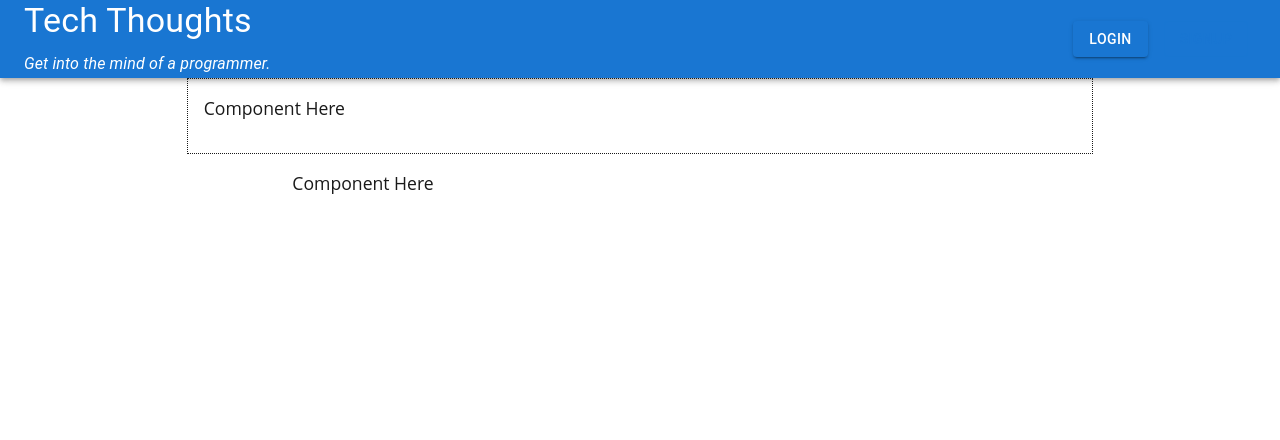
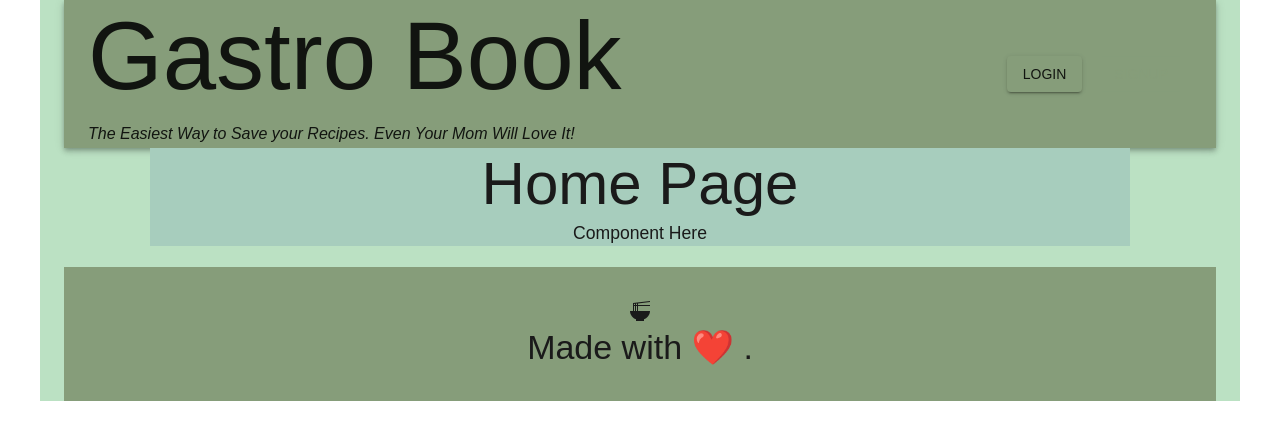
Before and after one commit to fluviangumbo/Gastro-Book, a React (Vite) app in the folder client/: page / in a window 1280 px wide. Shown: the top 440 px of the page. Built offline with nearby package versions, Linux system fonts and the light colour scheme; no server answers.

Commit message:
MUI for Home and NAV and icon packages.

```diff
--- a/client/src/App.tsx
+++ b/client/src/App.tsx
@@ -10,8 +10,30 @@ import { Outlet } from 'react-router-dom';
 import { createTheme, ThemeProvider } from '@mui/material/styles';
 
 import Header from './components/Header/index';
-// import Footer from './components/Footer/index';
-const theme = createTheme()
+import Footer from './components/Footer/index';
+import { Container } from '@mui/material';
+
+const theme = createTheme({
+  palette: {
+    primary: {
+      main: '#869D7A', // Olive green
+    },
+    secondary: {
+      main: '#FF964F', // Orange
+    },
+    background: {
+      default: '#BBE1C3', // Light green
+      paper: '#A7CDBD', // Muted green
+    },
+    text: {
+      primary: '#91785D', // Taupe
+      secondary: '#8B5D33', // Brown
+    },
+  },
+  typography: {
+    fontFamily: 'Arial, sans-serif',
+  },
+});
 
 // Construct our main GraphQL API endpoint
 const httpLink = createHttpLink({
@@ -41,13 +63,18 @@ function App() {
   return (
     <ApolloProvider client={client}>
       <ThemeProvider theme={theme}>
-        <div className="flex-column justify-flex-start min-100-vh">
+        <Container
+          sx={{
+            backgroundColor: 'background.default',
+
+          }}
+        >
           <Header />
           <div className="container">
             <Outlet />
           </div>
-          {/* <Footer /> */}
-        </div>
+          <Footer />
+        </Container>
       </ThemeProvider>
     </ApolloProvider>
   );
--- a/client/src/components/Footer/index.tsx
+++ b/client/src/components/Footer/index.tsx
@@ -1,6 +1,31 @@
 import React from 'react';
 import { useLocation, useNavigate } from 'react-router-dom';
+import { createTheme, ThemeProvider  } from '@mui/material/styles';
 import { Box, Button, Typography, Container } from '@mui/material';
+
+import RamenDiningIcon from '@mui/icons-material/RamenDining';
+
+const theme = createTheme({
+  palette: {
+    primary: {
+      main: '#869D7A', // Olive green
+    },
+    secondary: {
+      main: '#FF964F', // Orange
+    },
+    background: {
+      default: '#BBE1C3', // Light green
+      paper: '#A7CDBD', // Muted green
+    },
+    text: {
+      primary: '#91785D', // Taupe
+      secondary: '#8B5D33', // Brown
+    },
+  },
+  typography: {
+    fontFamily: 'Arial, sans-serif',
+  },
+});
 
 const Footer: React.FC = () => {
   const location = useLocation();
@@ -15,6 +40,7 @@ const Footer: React.FC = () => {
   };
 
   return (
+    <ThemeProvider theme={theme}>
     <Box
       sx={{
         width: '100%',
@@ -25,6 +51,7 @@ const Footer: React.FC = () => {
       }}
     >
       <Container>
+        <RamenDiningIcon />
         {location.pathname !== '/' && (
           <Button
             variant="contained"
@@ -42,11 +69,13 @@ const Footer: React.FC = () => {
           <span role="img" aria-label="heart" aria-hidden="false">
             ❤️
           </span>{' '}
-          by the Tech Thoughts team.
+          .
         </Typography>
       </Container>
     </Box>
+    </ThemeProvider>
   );
+
 };
 
 export default Footer;
--- a/client/src/components/Header/index.tsx
+++ b/client/src/components/Header/index.tsx
@@ -1,6 +1,30 @@
 import { type MouseEvent } from 'react';
 import Auth from '../../utils/auth';
 import { AppBar, Toolbar, Typography, Button, Box } from '@mui/material';
+import { createTheme, ThemeProvider } from '@mui/material/styles';
+
+const theme = createTheme({
+    palette: {
+      primary: {
+        main: '#869D7A', // Olive green
+      },
+      secondary: {
+        main: '#FF964F', // Orange
+      },
+      background: {
+        default: '#BBE1C3', // Light green
+        paper: '#A7CDBD', // Muted green
+      },
+      text: {
+        primary: '#91785D', // Taupe
+        secondary: '#8B5D33', // Brown
+      },
+    },
+    typography: {
+      fontFamily: 'Arial, sans-serif',
+
+    },
+  });
 
 const Header = () => {
     const logout = (event: MouseEvent<HTMLButtonElement>) => {
@@ -9,6 +33,7 @@ const Header = () => {
     };
 
     return (
+        <ThemeProvider theme={theme}>
         <AppBar position="static">
             <Toolbar
                 sx={{
@@ -18,11 +43,11 @@ const Header = () => {
                 }}
             >
                 <Box>
-                    <Typography variant="h4" sx={{ textDecoration: 'none', color: 'inherit' }}>
-                        Tech Thoughts
+                    <Typography variant="h1" sx={{ textDecoration: 'none', textcolor: "secondary" }}>
+                        Gastro Book
                     </Typography>
                     <Typography variant="subtitle1" sx={{ fontStyle: 'italic', marginTop: '0.5rem' }}>
-                        Get into the mind of a programmer.
+                        The Easiest Way to Save your Recipes. Even Your Mom Will Love It!
                     </Typography>
                 </Box>
                 <Box>
@@ -30,6 +55,7 @@ const Header = () => {
                         <>
                             <Button
                                 variant="contained"
+                                color="secondary"
 
                                 href="/me"
                                 sx={{ margin: '0 0.5rem' }}
@@ -37,12 +63,22 @@ const Header = () => {
                                 {Auth.getProfile().data.username}'s Profile
                             </Button>
                             <Button
-                                variant="outlined"
+                                variant="contained"
+                                color="secondary"
 
                                 onClick={logout}
                                 sx={{ margin: '0 0.5rem' }}
                             >
                                 Logout
+                            </Button>
+                            <Button
+                                variant="contained"
+                                color="secondary"
+
+                                href="/recipes"
+                                sx={{ margin: '0 0.5rem' }}
+                                >
+                                Add Recipe
                             </Button>
                         </>
                     ) : (
@@ -68,55 +104,8 @@ const Header = () => {
                 </Box>
             </Toolbar>
         </AppBar>
+    </ThemeProvider>
     );
 };
 
 export default Header;
-// import { Link } from 'react-router-dom';
-// import { type MouseEvent } from 'react';
-// import Auth from '../../utils/auth';
-
-// const Header = () => {
-//   const logout = (event: MouseEvent<HTMLButtonElement>) => {
-//     event.preventDefault();
-//     // Logs the user out by calling the logout method from Auth
-//     Auth.logout();
-//   };
-//   return (
-//     <header className="bg-primary text-light mb-4 py-3 flex-row align-center">
-//       <div className="container flex-row justify-space-between-lg justify-center align-center">
-//         <div>
-//           <Link className="text-light" to="/">
-//             <h1 className="m-0">Tech Thoughts</h1>
-//           </Link>
-//           <p className="m-0">Get into the mind of a programmer.</p>
-//         </div>
-//         <div>
-//           {/* Checking if the user is logged in to conditionally render profile link and logout button */}
-//           {Auth.loggedIn() ? (
-//             <>
-//               <Link className="btn btn-lg btn-info m-2" to="/me">
-//                 {/* Retrieving the logged-in user's profile to display the username */}
-//                 {Auth.getProfile().data.username}'s profile
-//               </Link>
-//               <button className="btn btn-lg btn-light m-2" onClick={logout}>
-//                 Logout
-//               </button>
-//             </>
-//           ) : (
-//             <>
-//               <Link className="btn btn-lg btn-info m-2" to="/login">
-//                 Login
-//               </Link>
-//               <Link className="btn btn-lg btn-light m-2" to="/signup">
-//                 Signup
-//               </Link>
-//             </>
-//           )}
-//         </div>
-//       </div>
-//     </header>
-//   );
-// };
-
-// export default Header;
--- a/client/src/pages/Home.tsx
+++ b/client/src/pages/Home.tsx
@@ -1,31 +1,57 @@
 import { useQuery } from '@apollo/client';
 
 import { QUERY_RECIPES } from '../utils/queries.ts';
+import { createTheme, ThemeProvider } from '@mui/material/styles';
+import { Container, Typography, Box} from '@mui/material';
+
+const theme = createTheme({
+  palette: {
+    primary: {
+      main: '#869D7A', // Olive green
+    },
+    secondary: {
+      main: '#FF964F', // Orange
+    },
+    background: {
+      default: '#BBE1C3', // Light green
+      paper: '#A7CDBD', // Muted green
+    },
+    text: {
+      primary: '#91785D', // Taupe
+      secondary: '#8B5D33', // Brown
+    },
+  },
+  typography: {
+    fontFamily: 'Arial, sans-serif',
+  },
+});
 
 const Home = () => {
   const { loading, data } = useQuery(QUERY_RECIPES);
   console.log(data) // Remove this eventually
-  const recipes = data?.thoughts || [];
+  const recipes = data?.recipe || [];
   console.log(recipes);
 
   return (
-    <main>
-      <div className="flex-row justify-center">
-        <div
-          className="col-12 col-md-10 mb-3 p-3"
-          style={{ border: '1px dotted #1a1a1a' }}
+    <ThemeProvider theme={theme}>
+      <Container
+      sx={{
+          width: 'maxWidth',
+          height: 'maxHeight',
+          backgroundColor: 'background.paper',
+          textAlign: 'center',
+        }}
         >
-          <p>Component Here</p>
-        </div>
-        <div className="col-12 col-md-8 mb-3">
+          <Typography variant="h2" component="h2" gutterBottom>
+            Home Page
           {loading ? (
             <div>Loading...</div>
           ) : (
             <p>Component Here</p>
           )}
-        </div>
-      </div>
-    </main>
+          </Typography>
+      </Container>
+    </ThemeProvider>
   );
 };
 
```
Also changed, not shown: client/package.json (+5 -5 lines), 1 other file (tests, documents, lock files or other folders).
